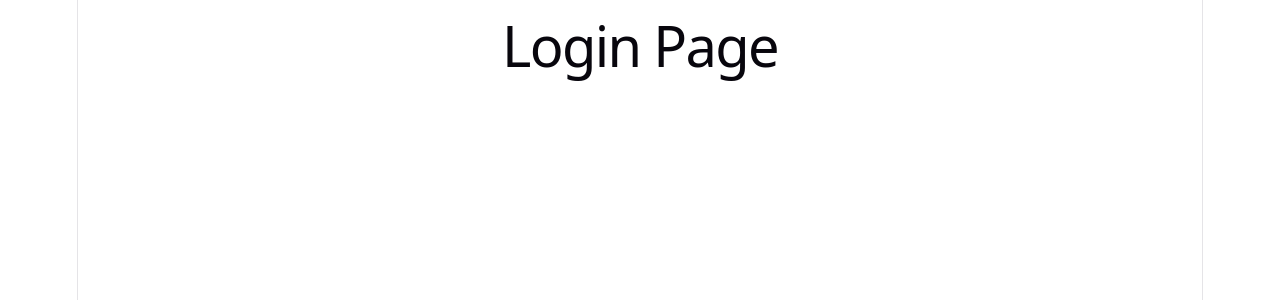
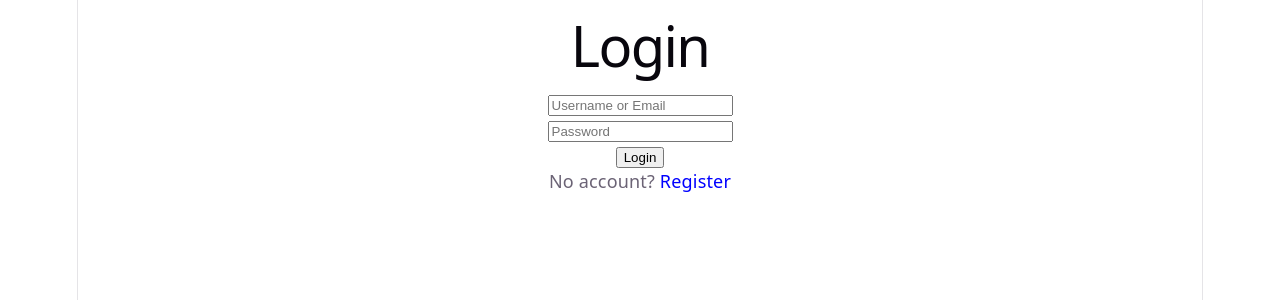
Before and after one commit to linuxnoodle/food-manager, a React app in the folder frontend/: page / in a window 1280 px wide. Shown: the top 300 px of the page. Built offline with nearby package versions, Linux system fonts and the light colour scheme; the HTML template or start-up script is replaced by a standard one.

Commit message:
added login to frontend

```diff
--- a/frontend/src/api.js
+++ b/frontend/src/api.js
@@ -1,7 +1,8 @@
 import axios from 'axios'
 
 const api = axios.create({
-  baseURL: 'http://localhost:8080/api'
+  baseURL: 'http://localhost:8080/api',
+  withCredentials: true
 })
 
 export default api
--- a/frontend/src/pages/Login.jsx
+++ b/frontend/src/pages/Login.jsx
@@ -1,5 +1,43 @@
+import { useState } from 'react'
+import { useNavigate } from 'react-router-dom'
+import api from '../api'
+
 function Login() {
-  return <h1>Login Page</h1>
+  const [identifier, setIdentifier] = useState('')
+  const [password, setPassword] = useState('')
+  const [error, setError] = useState('')
+  const navigate = useNavigate()
+
+  async function handleSubmit() {
+    try {
+      await api.post('/auth/login', { identifier, password })
+      navigate('/dashboard')
+    } catch (err) {
+      setError('Invalid username or password')
+    }
+  }
+
+  return (
+    <div>
+      <h1>Login</h1>
+      {error && <p style={{ color: 'red' }}>{error}</p>}
+      <input
+        placeholder="Username or Email"
+        value={identifier}
+        onChange={e => setIdentifier(e.target.value)}
+      />
+      <br />
+      <input
+        placeholder="Password"
+        type="password"
+        value={password}
+        onChange={e => setPassword(e.target.value)}
+      />
+      <br />
+      <button onClick={handleSubmit}>Login</button>
+      <p>No account? <span onClick={() => navigate('/register')} style={{ cursor: 'pointer', color: 'blue' }}>Register</span></p>
+    </div>
+  )
 }
 
 export default Login
```
